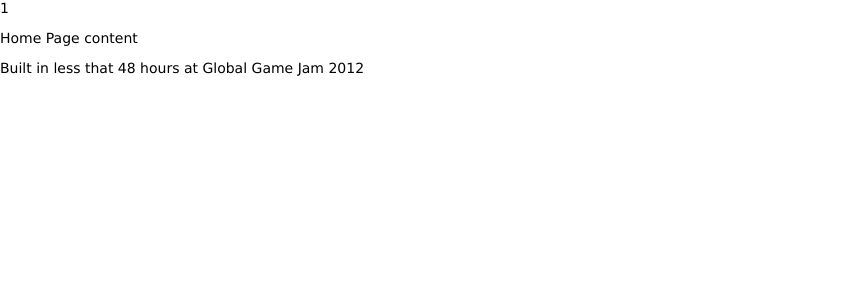
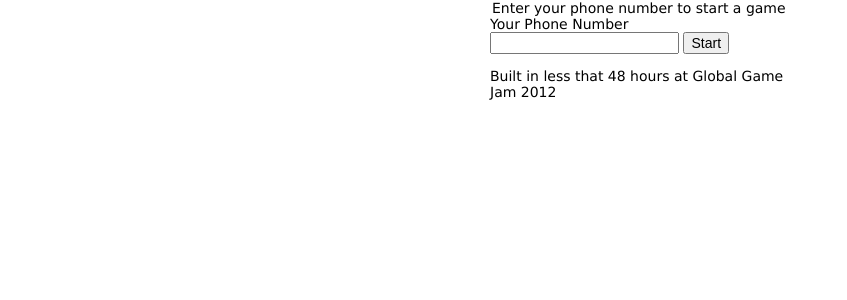
Before and after one commit to nickdotreid/Global-Game-Jam-2012, a Flask app: page / in a window 1280 px wide. Shown: the top 300 px of the page, without its empty margins (0-847 px from the left). Run offline with Flask 2, Linux system fonts and the light colour scheme; the visitor is signed in with stand-in values (Sample User, id 1).

Commit message:
added basic flow up until map

```diff
--- a/app.py
+++ b/app.py
@@ -10,21 +10,28 @@ app.secret_key = 'secrect'
 @app.route("/",methods=['GET', 'POST'])
 def home_page():
 	login_phone()
-	return render_template("pages/home_page.html")
+	return render_template("pages/signup.html")
+
+@app.route("/start",methods=['GET','POST'])
+def start_game():
+	login_phone()
+	if 'lat' in request.form and 'lng' in request.form and 'target' in request.form:
+		location = track_location(session['player']) #not sure how this will work yet
+	return render_template("pages/game_start.html")
 
 @app.route("/track",methods=['GET','POST'])
 def view_track_location():
 	login_phone()
-	if track_location():
+	if track_location(session['player']):
 		return jsonify({'success':True})
 	return jsonify({'success':False})
 
-def track_location():
+def track_location(player):
 	if 'lat' in request.form and 'lng' in request.form:
-		location = Location(session['player'],request.form['lat'],request.form['lng'])
+		location = Location(player,request.form['lat'],request.form['lng'])
 		db_session.add(location)
 		db_session.commit()
-		return True
+		return location
 	return False
 
 def login_phone():
--- a/static/css/styles.css
+++ b/static/css/styles.css
@@ -2,3 +2,9 @@ body{
 	font-family:Verdana,Arial,Sans-Serif;
 	font-size:14px;
 }
+
+.wrapper{
+	width:300px;
+	display:block;
+	margin:0px auto;
+}
--- /dev/null
+++ b/templates/pages/signup.html
@@ -0,0 +1,10 @@
+{% extends "pages/home_page.html" %}
+
+{% block content %}
+<form action="/start" method="get">
+	<legend>Enter your phone number to start a game</legend>
+	<label for="phone_number">Your Phone Number</label>
+	<input type="text" id="phone_number" name="player_phone" value="" />
+	<input type="submit" value="Start" />
+</form>
+{% endblock %}
```
Also changed, not shown: templates/pages/game_start.html (added, +41 -0 lines).
